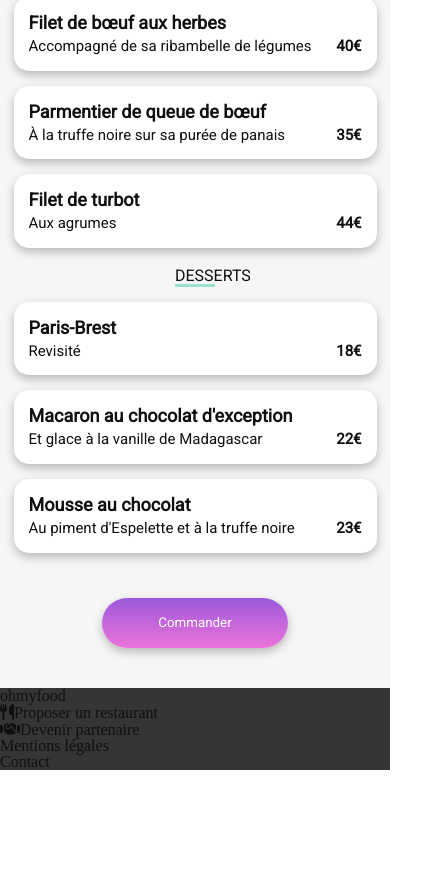
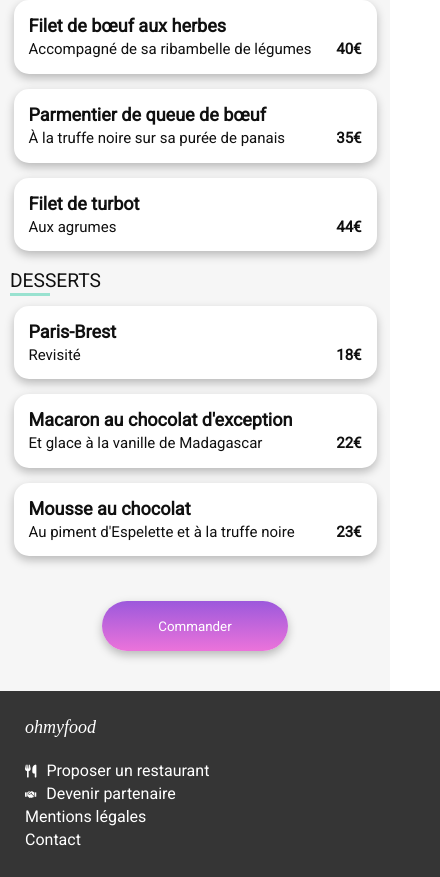
Before and after one commit to lck972/OhMyFood, a plain HTML site: page Menu1.html in a window 390 px wide. Shown: the part 742-1619 px from the top of the page, 440 px wide, since content can reach past the window. Before the commit the page ends 1512 px from the top, so only its background shows below. Drawn offline with Linux system fonts and the light colour scheme; a web font is replaced by a local one.

Commit message:
derniere modif avant mise en place responsive

```diff
--- a/Menu1.html
+++ b/Menu1.html
@@ -3,8 +3,8 @@
 <head>
     <meta charset="UTF-8">
     <meta name="viewport" content="width=device-width, initial-scale=1.0">
+    <link href="./sass/base/reset.css" rel="stylesheet" >
     <link href="./sass/style.css" rel="stylesheet" >
-    <link href="./sass/base/reset.css" rel="stylesheet" >
     <link rel="preconnect" href="https://fonts.googleapis.com" >
     <link rel="preconnect" href="https://fonts.gstatic.com" crossorigin >
     <link
@@ -94,8 +94,8 @@
             </div>
         </main>
         <footer>
-            <div>
-              <p class="footer__logo">ohmyfood</p>
+            <div class="footer__logo">
+              <p>ohmyfood</p>
             </div>
             <div class="footer__text">
               <p><i class="fa-solid fa-utensils"></i>Proposer un restaurant</p>
--- a/sass/base/base.scss
+++ b/sass/base/base.scss
@@ -20,8 +20,58 @@ footer {
 
   display: flex;
   flex-direction: column;
+  width: 100%;
+  height: 142px;
   background-color: v.$backgroundFooter;
-  color: v.$colorFont;
-  padding-left: 25px;
+  padding: 22px 25px 22px 25px;
+  gap: 16px;
+
+  .footer__logo {
+    font-family: 'Shrikhand', serif;
+    font-style: italic;
+    font-size: 18px;
+    font-weight: 400;
+    line-height: 26.24px;
+    text-align:left;
+    display: flex;
+    align-items: center;
+    height: 27px;
+
+    p {
+      color: v.$colorFont;
+    }
+  }
+
+  .footer__text {
+    font-family: 'Roboto', sans-serif;
+    font-weight: 500;
+    font-size: 16px;
+    width: 100%;
+    height: 99px;
+    gap: 7px;
+    display: flex;
+    flex-direction: column;
+    justify-content:center;
+    color: v.$colorFont;
+     p {
+      color: v.$colorFont;
+      display: flex;
+      align-items: center;
+      gap: 10px;
+     }
+     i {
+      color: v.$colorFont;
+
+     }
+
+     .fa-utensils {
+      font-size: 13px;
+     }
+
+     .fa-handshake {
+      font-size: 9px;
+     }
+
+  }
 
 }
--- a/sass/components/cardMenu.scss
+++ b/sass/components/cardMenu.scss
@@ -56,8 +56,17 @@
         display: flex;
         flex-direction: row;
         justify-content: flex-start;
-        border-bottom: 3px v.$backgroundNew solid;
-        width: 40px;
+
+        width: 100%;
+        position: relative;
+            &::after {
+                content: '';
+                display: block;
+                border-bottom: 3px v.$backgroundNew solid;
+                width: 40px;
+                position: absolute;
+                bottom: -5px;
+            }
     }
 
     .plats {
```
Also changed, not shown: Homepage.html (+3 -3 lines), Menu2.html (+3 -3 lines), Menu3.html (+3 -3 lines), Menu4.html (+3 -3 lines), sass/style.css, 1 other file.
